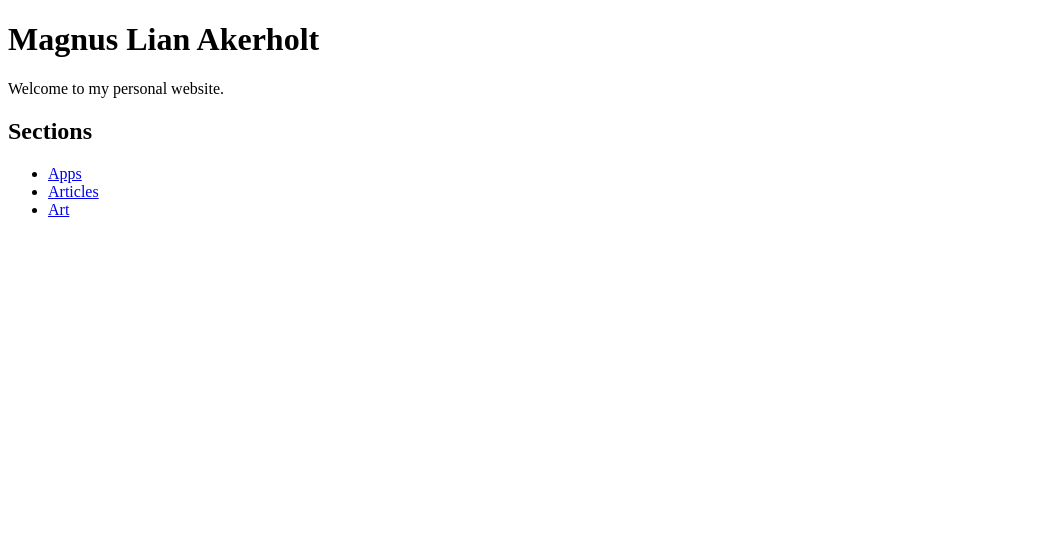
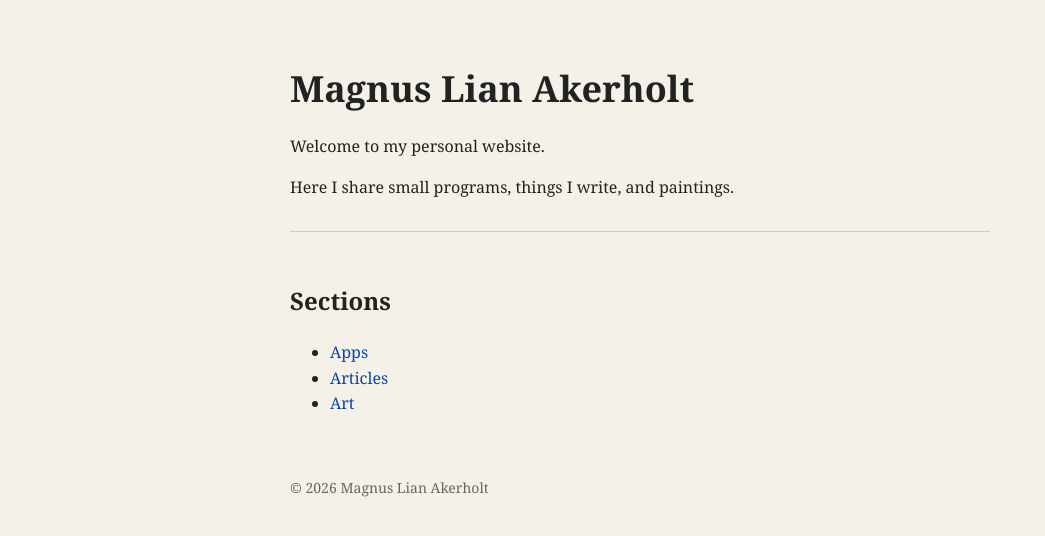
Before and after one commit to mlakerholt/mlakerholt.github.io, a plain HTML site: page index.html in a window 1280 px wide. Shown: the whole page, without its empty margins (0-1045 px from the left). Drawn offline with Linux system fonts and the light colour scheme.

Commit message:
Update index.html

```diff
--- a/index.html
+++ b/index.html
@@ -1,15 +1,67 @@
 <!DOCTYPE html>
 <html>
 <head>
-  <title>Magnus Lian Akerholt</title>
-  <meta charset="UTF-8">
+<meta charset="UTF-8">
+
+<title>Magnus Lian Akerholt</title>
+
+<style>
+
+body {
+    background-color: #f4f1e8;
+    color: #222;
+    font-family: Georgia, "Times New Roman", serif;
+    max-width: 700px;
+    margin: 60px auto;
+    line-height: 1.6;
+}
+
+h1 {
+    font-size: 36px;
+    margin-bottom: 10px;
+}
+
+h2 {
+    margin-top: 40px;
+}
+
+a {
+    color: #0645ad;
+    text-decoration: none;
+}
+
+a:hover {
+    text-decoration: underline;
+}
+
+nav {
+    margin-top: 30px;
+    padding-top: 10px;
+    border-top: 1px solid #ccc;
+}
+
+footer {
+    margin-top: 60px;
+    font-size: 14px;
+    color: #666;
+}
+
+</style>
 </head>
 
 <body>
 
 <h1>Magnus Lian Akerholt</h1>
 
-<p>Welcome to my personal website.</p>
+<p>
+Welcome to my personal website.
+</p>
+
+<p>
+Here I share small programs, things I write, and paintings.
+</p>
+
+<nav>
 
 <h2>Sections</h2>
 
@@ -19,5 +71,13 @@
 <li><a href="/art">Art</a></li>
 </ul>
 
+</nav>
+
+<footer>
+<p>
+© 2026 Magnus Lian Akerholt
+</p>
+</footer>
+
 </body>
 </html>
```
